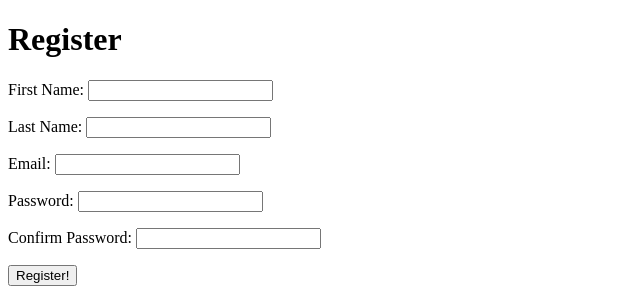
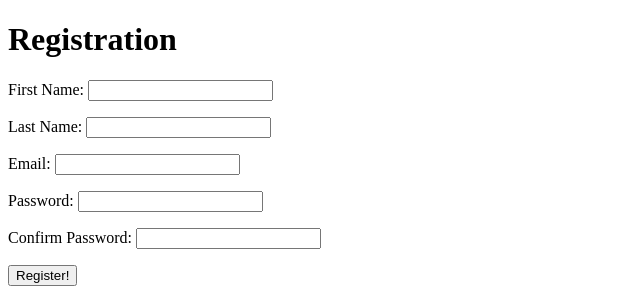
Before and after one commit to Catalina-AR/prueba-coding-dojo, a Django app: page / in a window 1280 px wide. Shown: the top 300 px of the page, without its empty margins (0-640 px from the left). Run offline with Django 3.2, Linux system fonts and the light colour scheme.

Commit message:
initial commit

```diff
--- a/login_app/templates/index.html
+++ b/login_app/templates/index.html
@@ -11,7 +11,7 @@
         <p>{{message}}</p>
         {% endfor %}
     {% endif %}
-    <h1>Register</h1>
+    <h1>Registration</h1>
     <form action="/register" method="post">
         {% csrf_token %}
 
--- a/login_app/views.py
+++ b/login_app/views.py
@@ -5,7 +5,7 @@ import bcrypt
 
 # Create your views here.
 def index(request):
-    return HttpResponse("Yo Arod")
+    return HttpResponse("vuelve")
 
 def index(request):
     return render(request, "index.html")
```
